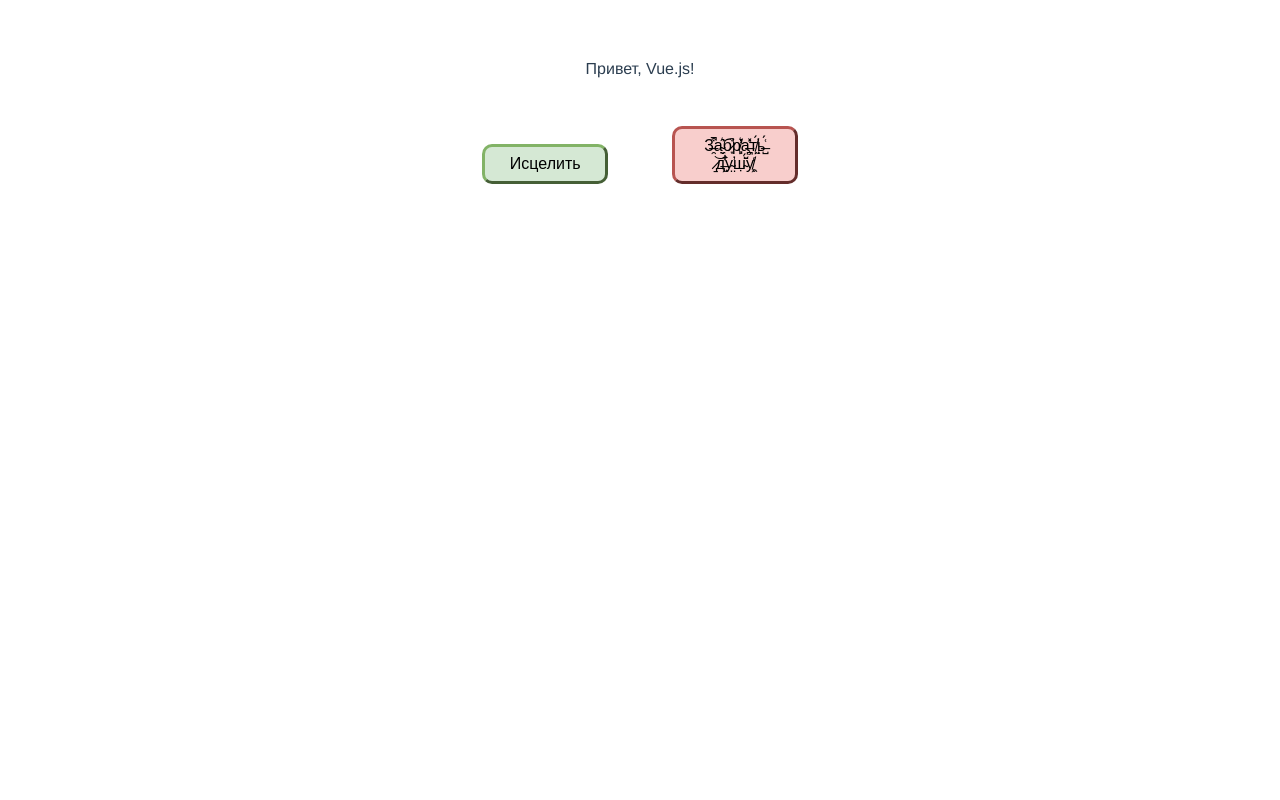
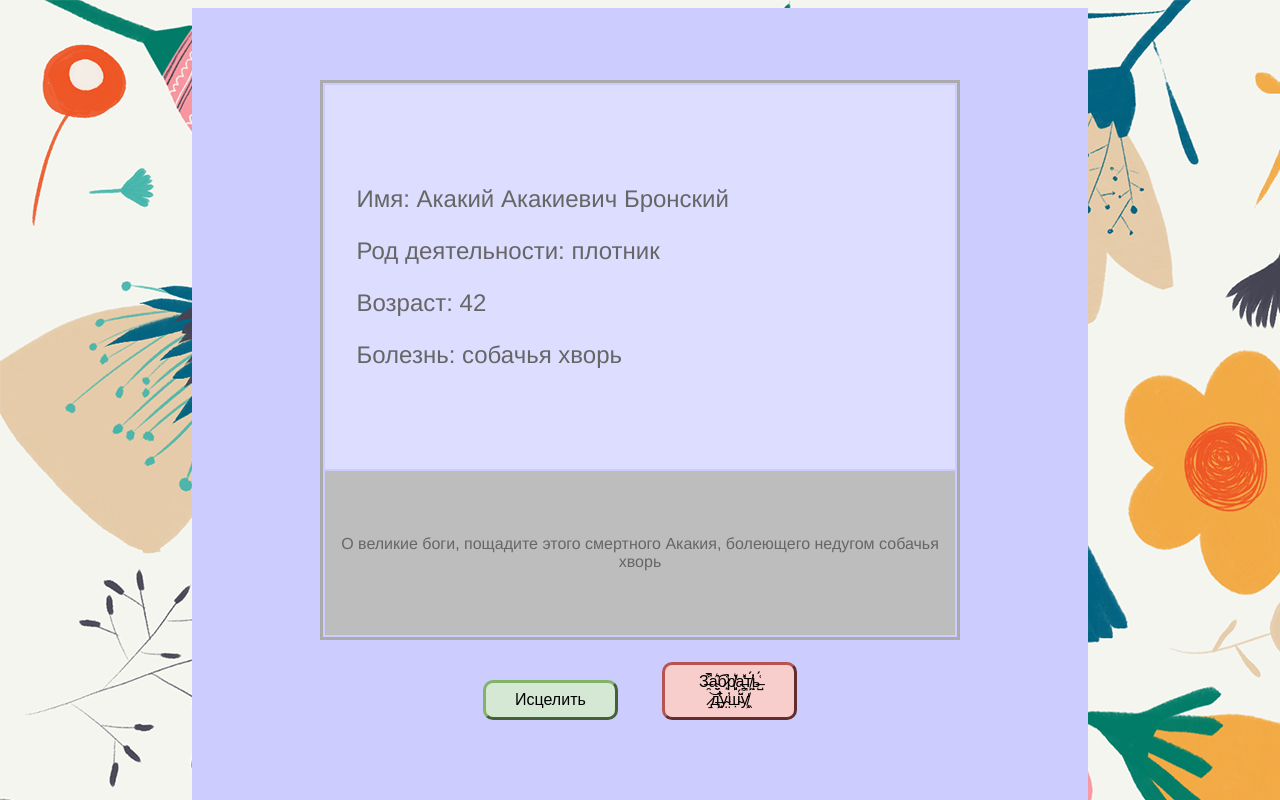
Before and after one commit to BazarovaAnna/gods-gui, a Vue app: page / in a window 1280 px wide. Built offline with nearby package versions, Linux system fonts and the light colour scheme.

Commit message:
buttons gods design

```diff
--- a/src/assets/styles/app.css
+++ b/src/assets/styles/app.css
@@ -4,5 +4,7 @@
     -moz-osx-font-smoothing: grayscale;
     text-align: center;
     color: #2c3e50;
-    margin-top: 60px;
 }
+body {
+    background-image: url(/src/assets/bg.png);
+}
--- a/src/assets/styles/gods/buttons.css
+++ b/src/assets/styles/gods/buttons.css
@@ -1,5 +1,5 @@
 button {
-    width: 10%;
+    width: 15%;
     margin: 2.5%;
 }
 
--- a/src/assets/styles/gods/index.css
+++ b/src/assets/styles/gods/index.css
@@ -1 +1,52 @@
 @import "buttons.css";
+
+.content {
+    width: 70%;
+    height: 100%;
+    position: fixed;
+    left: 15%;
+    border-color: #BDBDBD;
+    border-width: thin;
+    background: #CCCCFF;
+    color: #666666;
+    overflow: auto;
+}
+.info {
+    width: 50%;
+    height: 70%;
+    position: fixed;
+    left: 25%;
+    top: 10%;
+    border: medium solid #ababab;
+
+}
+.main-info {
+    width: 100%;
+    height: 70%;
+    text-align: left;
+    vertical-align: middle;
+    font-size: x-large;
+    background: #ddddFF;
+    padding-left: 5%;
+}
+
+.add-info{
+    width: 100%;
+    height: 30%;
+    background: #BDBDBD;
+    text-align: center;
+    vertical-align: middle;
+}
+
+.buttons-layer{
+    width: 70%;
+    /*background: lightgrey;*/
+    position: fixed;
+    top: 80%;
+}
+
+.cursed-image {
+    position: relative;
+    z-index: 100;
+    height: 50%;
+}
--- a/src/components/Gods.vue
+++ b/src/components/Gods.vue
@@ -1,24 +1,72 @@
 <template>
   <div id="gods">
-    <p>{{ message }}</p>
-    <button class="heal" v-on:click="reverseMessage">Исцелить</button>
-    <button class="take" v-on:click="reverseMessage">З̶̯͒̚а̴̼̬̑͛б̷̛͙͒р̸͈͕͛̕а̶̧̪̽̓т̸̛̤͖́ь̶̺́͑ ̷̱͝д̶͖͋̊у̴̛̤ш̴̣̈́̌у̸͎͖̒ </button>
+    <div class="content">
+      <div><img class="cursed-image" src="../assets/cursed.png" alt="cursed" v-show="cursed"/></div>
+      <table class="info">
+        <tr>
+        <td class="main-info">
+          <p>Имя: {{ nameP }}</p>
+          <p>Род деятельности: {{ job }}</p>
+          <p>Возраст: {{ age }}</p>
+          <p>Болезнь: {{ disease }}</p>
+        </td>
+        </tr>
+        <tr>
+        <td class="add-info" v-if="true">{{ addInfo }}</td>
+        </tr>
+      </table>
+      <div class="buttons-layer">
+        <button class="heal" v-on:click="heal">Исцелить</button>
+        <button class="take" v-on:click="death">З̶̯͒̚а̴̼̬̑͛б̷̛͙͒р̸͈͕͛̕а̶̧̪̽̓т̸̛̤͖́ь̶̺́͑ ̷̱͝д̶͖͋̊у̴̛̤ш̴̣̈́̌у̸͎͖̒ </button>
+      </div>
+    </div>
   </div>
+
 </template>
 
 <script>
 export default {
   name: "GodsVi",
   el: '#gods',
+  mounted: function () {
+    // Attach event listener to the root vue element
+    this.$el.addEventListener('click', this.onClick)
+  },
+  beforeUnmount: function () {
+    this.$el.removeEventListener('click', this.onClick)
+  },
   data() {
     return {
-      message: 'Привет, Vue.js!'
+      message: 'Привет, Vue.js!',
+      addInfo: 'О великие боги, пощадите этого смертного Акакия, болеющего недугом собачья хворь',
+      nameP: 'Акакий Акакиевич Бронский',
+      job: 'плотник',
+      age: 42,
+      disease: 'собачья хворь',
+      clickCount:0,
+      cursed:false
     }
   },
   methods: {
-    reverseMessage: function () {
+    heal: function () {
       //java method
-      this.message = this.message.split('').reverse().join('')
+      this.clickCount=0
+      this.cursed=false
+    },
+    death:function () {
+      //other method
+      this.clickCount=0
+      this.cursed=false
+    },
+    onClick: function () {
+      this.clickCount+=1;
+      if (this.cursed === true){
+        this.cursed=false;
+      }
+      if (this.clickCount === 13){
+        this.clickCount=0;
+        this.cursed=true;
+      }
     }
   }
 }
```
Also changed, not shown: src/assets/bg.png (added), src/assets/cursed.png (added).
